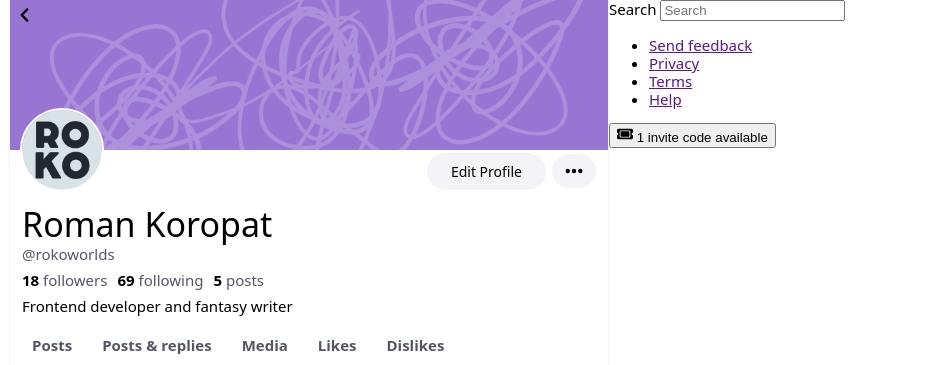
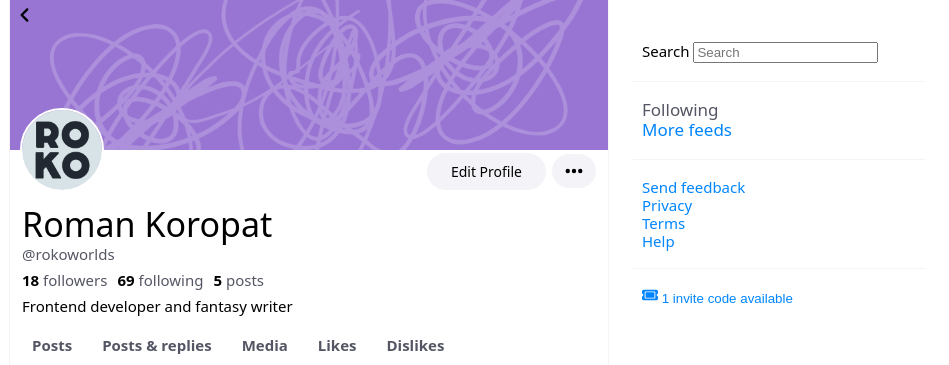
Before and after one commit to rokoworlds/bsky-layout-project, a plain HTML site: page index.html in a window 1280 px wide. Shown: the top 365 px of the page, 331-1280 px from the left. Drawn offline with Linux system fonts and the light colour scheme.

Commit message:
add: footer layout

```diff
--- a/index.html
+++ b/index.html
@@ -295,31 +295,51 @@
 
     </main>
     <footer class="footer">
+        <div class="footer__item">
             <form class="footer__form" action="">
                 <label for="search">Search</label>
                 <input type="text" class="footer__search" placeholder="Search" inputmode="search" id="search">
             </form>
-        <ul class="footer__list">
+        </div>
+
+        <div class="footer__item">
+            <ul class="footer__options">
                 <li>
-                <a class="footer__link" href="">Send feedback</a>
+                    <a class="footer__link action action--secondary action--hover" href="">Following</a>
                 </li>
                 <li>
-                <a class="footer__link" href="">Privacy</a>
+                    <a class="footer__link action action--hover" href="">More feeds</a>
+                </li>
+            </ul>
+        </div>
+
+        <div class="footer__item">
+            <ul class="footer__pages">
+                <li>
+                    <a class="footer__link action action--hover" href="">Send feedback</a>
                 </li>
                 <li>
-                <a class="footer__link" href="">Terms</a>
+                    <a class="footer__link action action--hover" href="">Privacy</a>
                 </li>
                 <li>
-                <a class="footer__link" href="">Help</a>
+                    <a class="footer__link action action--hover" href="">Terms</a>
+                </li>
+                <li>
+                    <a class="footer__link action action--hover" href="">Help</a>
                 </li>
             </ul>
+        </div>
 
-        <button class="footer__invite" type="button">
+        <div class="footer__item">
+            <button class="footer__invite action" type="button">
                 <svg xmlns="http://www.w3.org/2000/svg" viewBox="0 0 576 512" height="16" width="16">
                     <path fill="currentColor" d="M64 64C28.7 64 0 92.7 0 128v64c0 8.8 7.4 15.7 15.7 18.6C34.5 217.1 48 235 48 256s-13.5 38.9-32.3 45.4C7.4 304.3 0 311.2 0 320v64c0 35.3 28.7 64 64 64H512c35.3 0 64-28.7 64-64V320c0-8.8-7.4-15.7-15.7-18.6C541.5 294.9 528 277 528 256s13.5-38.9 32.3-45.4c8.3-2.9 15.7-9.8 15.7-18.6V128c0-35.3-28.7-64-64-64H64zm64 112l0 160c0 8.8 7.2 16 16 16H432c8.8 0 16-7.2 16-16V176c0-8.8-7.2-16-16-16H144c-8.8 0-16 7.2-16 16zM96 160c0-17.7 14.3-32 32-32H448c17.7 0 32 14.3 32 32V352c0 17.7-14.3 32-32 32H128c-17.7 0-32-14.3-32-32V160z"/>
                 </svg>
                 1 invite code available
             </button>
+        </div>
+
+
     </footer>
 </body>
 <script type="module" src="/scripts/index.js"></script>
--- /dev/null
+++ b/styles/blocks/action/base.css
@@ -0,0 +1,19 @@
+/* Base */
+
+.action {
+    margin: 0;
+    padding: 0;
+    border: 0;
+    text-decoration: none;
+    background-color: transparent;
+    color: rgb(var(--color-blue));
+    cursor: pointer;
+}
+
+.action--secondary {
+    color: var(--color-text-tertiary);
+}
+
+.action--hover:hover {
+    text-decoration: underline;
+}
--- /dev/null
+++ b/styles/blocks/action/desktop.css
@@ -0,0 +1,5 @@
+/* Desktop */
+
+@media (width >= 1230px) {
+
+}
--- /dev/null
+++ b/styles/blocks/action/index.css
@@ -0,0 +1,5 @@
+/* Block */
+
+@import url('base.css');
+@import url('mobile.css');
+@import url('desktop.css');
--- /dev/null
+++ b/styles/blocks/action/mobile.css
@@ -0,0 +1,5 @@
+/* Mobile */
+
+@media (width < 1230px) {
+
+}
--- a/styles/blocks/footer/desktop.css
+++ b/styles/blocks/footer/desktop.css
@@ -1,5 +1,34 @@
 /* Desktop */
 
 @media (width >= 1230px) {
+    .footer {
+        padding: 24px;
+    }
 
+    /* Item */
+
+    .footer__item {
+        padding: 18px 9px;
+    }
+
+    .footer__item + .footer__item {
+        border-top: 1px solid var(--color-border);
+    }
+
+    /* Options */
+
+    .footer__options {
+        padding: 0;
+        margin: 0;
+        list-style: none;
+        font-size: 17px;
+    }
+
+    /* Pages */
+
+    .footer__pages {
+        padding: 0;
+        margin: 0;
+        list-style: none;
+    }
 }
--- a/styles/index.css
+++ b/styles/index.css
@@ -19,3 +19,4 @@
 
 @import url('blocks/footer/index.css');
 @import url('blocks/search/index.css');
+@import url('blocks/action/index.css');
```
Lines whose indentation alone changed are shown as unchanged.
